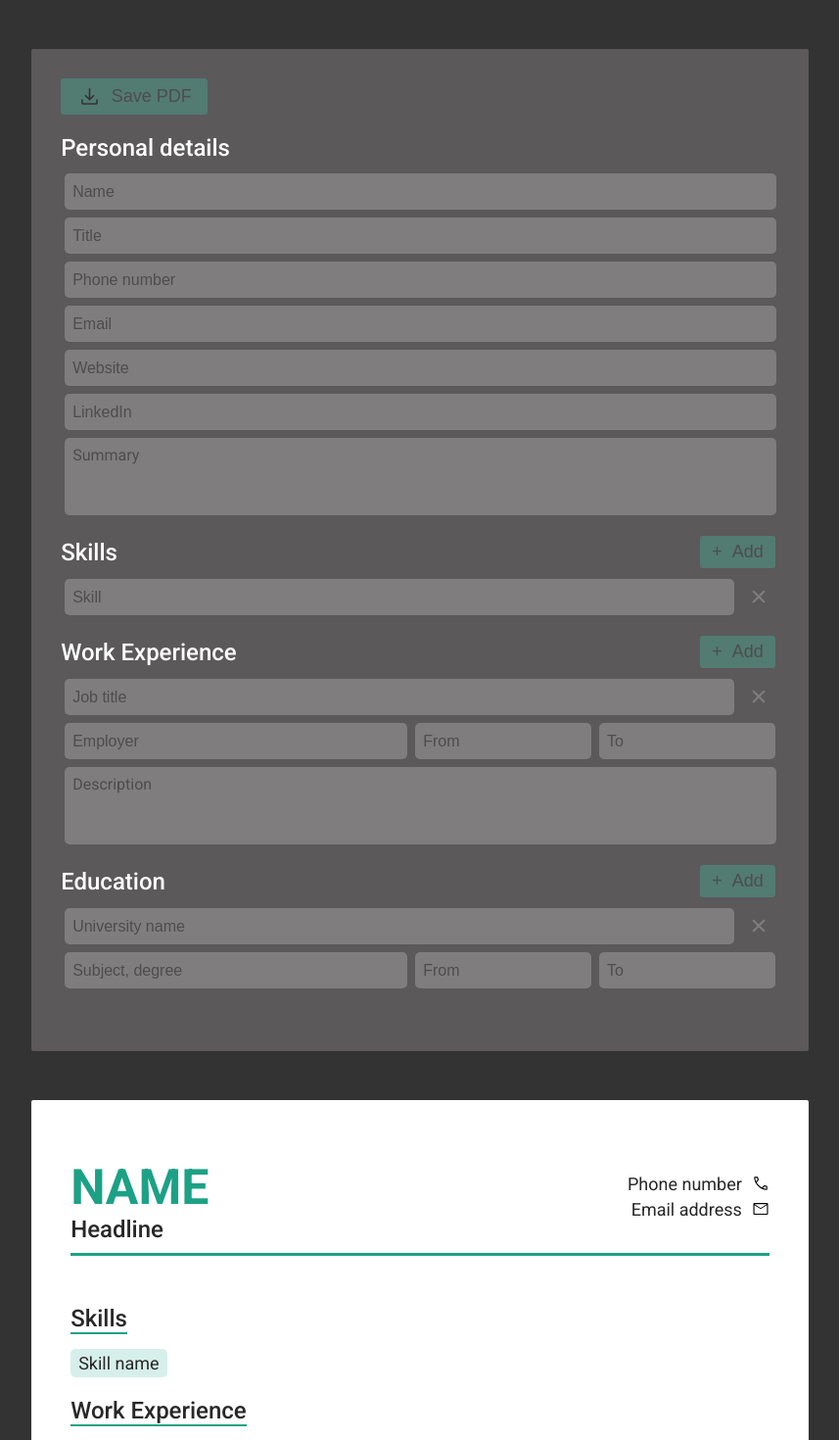
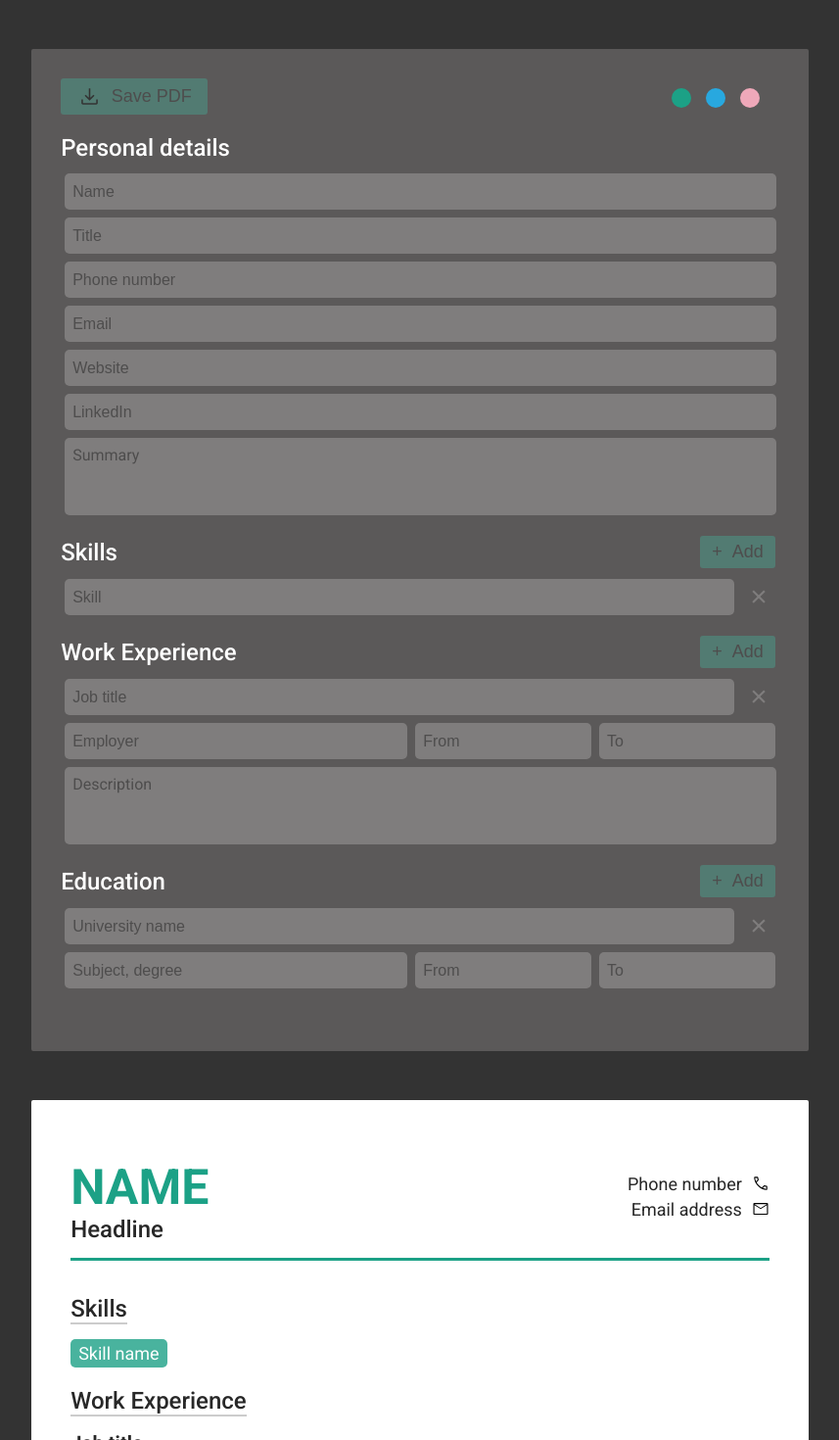
Before and after one commit to ipeng5/cv-application, a React (Create React App) app: page / in a window 1280 px wide. Shown: the top 1470 px of the page at 98% size, without its empty margins (211-1068 px from the left). Built offline with nearby package versions, Linux system fonts and the light colour scheme; a web font is replaced by a local one.

Commit message:
Color themes

```diff
--- a/src/components/inputForm/InputForm.css
+++ b/src/components/inputForm/InputForm.css
@@ -68,6 +68,7 @@ textarea {
 }
 
 .input-form {
+  position: relative;
   width: 210mm;
   flex-shrink: 0;
   background-color: var(--color-form-bg);
--- a/src/components/inputForm/InputForm.js
+++ b/src/components/inputForm/InputForm.js
@@ -4,6 +4,7 @@ import InputSkills from './InputSkills';
 import InputExperience from './InputExperience';
 import InputEducation from './InputEducation';
 import saveIcon from '../../assets/save.svg';
+import ThemeSelector from './ThemeSelector';
 
 export default function InputForm(props) {
   return (
@@ -12,7 +13,7 @@ export default function InputForm(props) {
         <img src={saveIcon} alt="save PDF" />
         Save PDF
       </button>
-
+      <ThemeSelector />
       <InputPersonal cvData={props.cvData} onChangePersonal={props.onChangePersonal} />
       <InputSkills
         cvData={props.cvData}
--- /dev/null
+++ b/src/components/inputForm/ThemeSelector.css
@@ -0,0 +1,14 @@
+.theme-selector {
+  position: absolute;
+  right: 5rem;
+  top: 4rem;
+}
+
+.theme-buttons div {
+  display: inline-block;
+  width: 2rem;
+  height: 2rem;
+  cursor: pointer;
+  margin-left: 1.5rem;
+  border-radius: 50%;
+}
--- /dev/null
+++ b/src/components/inputForm/ThemeSelector.js
@@ -0,0 +1,18 @@
+import './ThemeSelector.css';
+import { useTheme } from '../../hooks/useTheme';
+
+export default function ThemeSelector() {
+  const { changeColor } = useTheme();
+
+  const themeColors = ['var(--color-primary)', 'var(--color-primary-2)', 'var(--color-primary-3)'];
+
+  return (
+    <div className="theme-selector">
+      <div className="theme-buttons">
+        {themeColors.map(color => (
+          <div key={color} onClick={() => changeColor(color)} style={{ background: color }} />
+        ))}
+      </div>
+    </div>
+  );
+}
--- a/src/components/preview/Personal.css
+++ b/src/components/preview/Personal.css
@@ -15,12 +15,9 @@
 .info {
   display: flex;
   justify-content: space-between;
-}
-
-.summary {
-  border-top: 3px solid var(--color-primary);
-  padding: 2rem 0 1rem 0;
-  margin-top: 1rem;
+  padding-bottom: 1.5rem;
+  margin-bottom: 1.5rem;
+  border-bottom: 3px solid var(--color-primary);
 }
 
 .contact {
--- a/src/components/preview/Personal.js
+++ b/src/components/preview/Personal.js
@@ -3,13 +3,16 @@ import emailIcon from '../../assets/email.svg';
 import phoneIcon from '../../assets/phone.svg';
 import websiteIcon from '../../assets/website.svg';
 import linkedinIcon from '../../assets/linkedin.svg';
+import { useTheme } from '../../hooks/useTheme';
 
 export default function Personal(props) {
+  const { color } = useTheme();
+
   return (
     <div className="personal">
-      <div className="info">
+      <div className="info" style={{ borderBottom: `3px solid ${color}` }}>
         <div className="name">
-          <h1>
+          <h1 style={{ color: color }}>
             {props.cvData.personalData.fullName ? props.cvData.personalData.fullName : 'Name'}
           </h1>
           <h2>{props.cvData.personalData.title ? props.cvData.personalData.title : 'Headline'}</h2>
--- a/src/components/preview/Skills.css
+++ b/src/components/preview/Skills.css
@@ -9,4 +9,6 @@
   padding: 4px 8px;
   border-radius: 5px;
   margin: 0;
+  color: white;
+  opacity: 0.8;
 }
--- a/src/components/preview/Skills.js
+++ b/src/components/preview/Skills.js
@@ -1,12 +1,17 @@
+import { useTheme } from '../../hooks/useTheme';
 import './Skills.css';
 
 export default function Skills(props) {
+  const { color } = useTheme();
+
   return (
     <div>
       {props.cvData.skillsData.length > 0 && <h2>Skills</h2>}
       <div className="skill-item">
         {props.cvData.skillsData.map(skillItem => (
-          <p key={skillItem.id}>{skillItem.skill ? skillItem.skill : 'Skill name'}</p>
+          <p key={skillItem.id} style={{ backgroundColor: color }}>
+            {skillItem.skill ? skillItem.skill : 'Skill name'}
+          </p>
         ))}
       </div>
     </div>
--- /dev/null
+++ b/src/context/ThemeContext.js
@@ -0,0 +1,26 @@
+import { createContext, useReducer } from 'react';
+
+export const ThemeContext = createContext();
+
+const themeReducer = (state, action) => {
+  switch (action.type) {
+    case 'CHANGE_COLOR':
+      return { ...state, color: action.payload };
+    default:
+      return state;
+  }
+};
+
+export function ThemeProvider(props) {
+  const [state, dispatch] = useReducer(themeReducer, { color: 'var(--color-primary)' });
+
+  const changeColor = color => {
+    dispatch({ type: 'CHANGE_COLOR', payload: color });
+  };
+
+  return (
+    <ThemeContext.Provider value={{ ...state, changeColor }}>
+      {props.children}
+    </ThemeContext.Provider>
+  );
+}
--- /dev/null
+++ b/src/hooks/useTheme.js
@@ -0,0 +1,12 @@
+import { useContext } from 'react';
+import { ThemeContext } from '../context/ThemeContext';
+
+export const useTheme = () => {
+  const context = useContext(ThemeContext);
+
+  if (context === undefined) {
+    throw new Error('useTheme() must be used inside a ThemeProvider');
+  }
+
+  return context;
+};
--- a/src/index.css
+++ b/src/index.css
@@ -8,14 +8,15 @@
 
 :root {
   --color-primary: #1ca186;
-  --color-primary-light: #bae4dc92;
+  --color-primary-2: #28a8df;
+  --color-primary-3: #efa8b9;
   --color-primary-btn: #89ffd7;
+  --color-btn-bg: #518479cc;
   --color-text: #282828;
   --color-text-light: #4e4d4d;
   --color-bg: #333;
-  --color-form-bg: rgb(91, 89, 89);
-  --color-input-bg: rgb(127, 125, 125);
-  --color-btn-bg: #518479cc;
+  --color-form-bg: #5b5959;
+  --color-input-bg: #7f7d7d;
 }
 
 html {
@@ -43,7 +44,7 @@ h2 {
   margin-bottom: 1.5rem;
   margin-top: 2rem;
   display: inline-block;
-  border-bottom: 2px solid var(--color-primary);
+  border-bottom: 2px solid #ccc;
 }
 
 h3 {
--- a/src/index.js
+++ b/src/index.js
@@ -2,10 +2,13 @@ import React from 'react';
 import ReactDOM from 'react-dom/client';
 import App from './App';
 import './index.css';
+import { ThemeProvider } from './context/ThemeContext';
 
 const root = ReactDOM.createRoot(document.getElementById('root'));
 root.render(
   <React.StrictMode>
-    <App />
+    <ThemeProvider>
+      <App />
+    </ThemeProvider>
   </React.StrictMode>
 );
```
